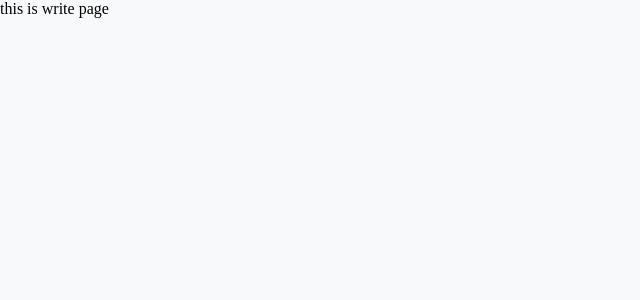
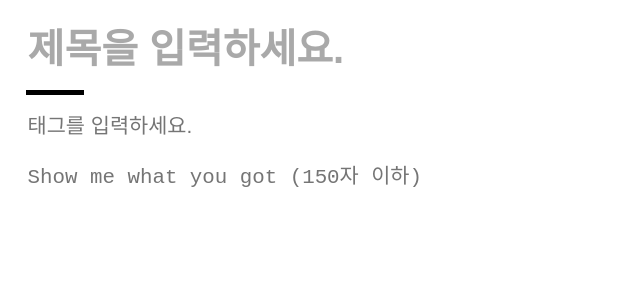
Before and after one commit to WE-SOPT-29th-Web-Part/Hyukjin-Kwon, a React (Create React App) app in the folder velog-clone-react/: page /write in a window 1280 px wide. Shown: the top 300 px of the page, without its empty margins (0-640 px from the left). Built offline with nearby package versions, Linux system fonts and the light colour scheme.

Commit message:
feat: :sparkles: 글 작성 마크업 & 150자 검사

```diff
--- a/velog-clone-react/src/components/common/index.jsx
+++ b/velog-clone-react/src/components/common/index.jsx
@@ -1,8 +1,9 @@
 import styled from 'styled-components';
 
 export const Delimiter = styled.hr`
-  width: 100%;
-  border: 1px solid rgb(209, 209, 209);
+  width: ${(props) => props.width || '100%'};
+  height: ${(props) => props.height || 'initial'};
+  border: 1px solid ${(props) => props.color || 'rgb(209, 209, 209)'};
   margin: 3% 0;
 `;
 
--- /dev/null
+++ b/velog-clone-react/src/core/useInput.jsx
@@ -0,0 +1,59 @@
+import { useState } from 'react';
+import PropTypes from 'prop-types';
+import styled from 'styled-components';
+
+function useInput(validate) {
+  const [value, setValue] = useState('');
+  const [validInfo, setValidInfo] = useState({
+    isValid: true,
+    warnText: null,
+  });
+
+  if (!validate) {
+    const onChange = (e) => setValue(e.target.value);
+    return { value, onChange };
+  }
+
+  const { validateRegex, warnText } = validate;
+  const onChange = (e) => {
+    const currentText = e.target.value;
+    if (typeof currentText === 'string' && currentText.match(validateRegex)) {
+      setValidInfo({
+        ...validInfo,
+        isValid: true,
+      });
+      setValue(currentText);
+    } else {
+      setValidInfo({
+        isValid: false,
+        warnText: () => <StyledWarnText>{warnText}</StyledWarnText>,
+      });
+    }
+  };
+
+  return { value, onChange, validInfo };
+}
+
+const StyledWarnText = styled.span`
+  position: absolute;
+  top: 0;
+  right: 0;
+  color: red;
+
+  &::before {
+    content: '🔥 ';
+  }
+`;
+
+useInput.propTypes = {
+  validate: PropTypes.shape({
+    warnText: PropTypes.string,
+    validateRegex: PropTypes.string,
+  }),
+};
+
+useInput.defaultProps = {
+  validate: null,
+};
+
+export default useInput;
--- a/velog-clone-react/src/pages/WritePage/index.jsx
+++ b/velog-clone-react/src/pages/WritePage/index.jsx
@@ -1,9 +1,69 @@
+/* eslint-disable react/jsx-props-no-spreading */
+import styled from 'styled-components';
+import { Delimiter } from 'components/common';
+import useInput from 'core/useInput';
+
+const summaryValidate = {
+  warnText: '150자 이하만 입력 가능합니다.',
+  validateRegex: /^.{0,150}$/s,
+};
+
 function WritePage() {
+  const title = useInput();
+  const tag = useInput();
+  const { validInfo, ...summary } = useInput(summaryValidate);
+  const { isValid, warnText: WarnText } = validInfo;
+
   return (
-    <div>
-      this is write page
-    </div>
+    <Container>
+      <TitleInput type="text" placeholder="제목을 입력하세요." {...title} />
+      <Delimiter width="10%" height="5px" color="black" />
+      <TagInput type="text" {...tag} placeholder="태그를 입력하세요." />
+      <Wrapper>
+        <SummaryInput {...summary} placeholder="Show me what you got (150자 이하)" />
+        {!isValid && <WarnText />}
+      </Wrapper>
+    </Container>
   );
 }
 
+const Container = styled.main`
+  width: 50%;
+  height: 100vh;
+  padding: 2%;
+  background-color: white;
+
+  display: flex;
+  flex-direction: column;
+
+`;
+
+const TitleInput = styled.input`
+  font-size: 2.5rem;
+  font-weight: bolder;
+
+  &::placeholder {
+    color: darkgray;
+  }
+`;
+const TagInput = styled.input`
+  font-size: 1.3rem;
+`;
+const SummaryInput = styled.textarea`
+  width: 100%;
+  height: 100%;
+  position: relative;
+  margin-top: 3%;
+  border: none;
+  resize: none;
+  outline: none;
+
+  font-size: 1.3rem;
+`;
+
+const Wrapper = styled.div`
+  position: relative;
+  flex: 1;
+`;
+
 export default WritePage;
```
